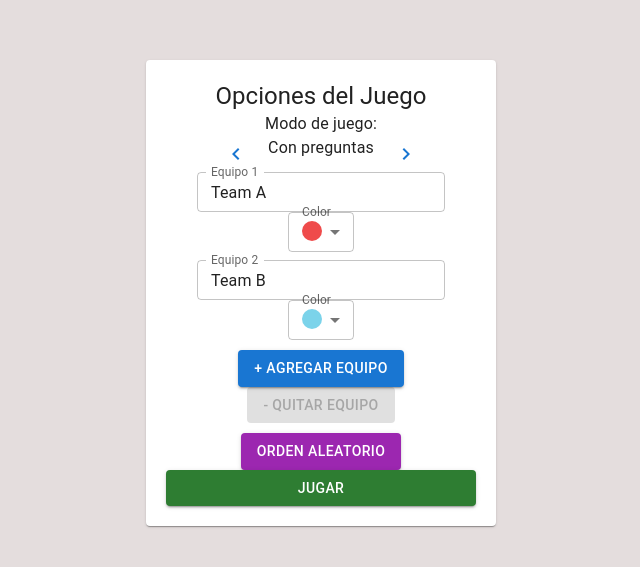
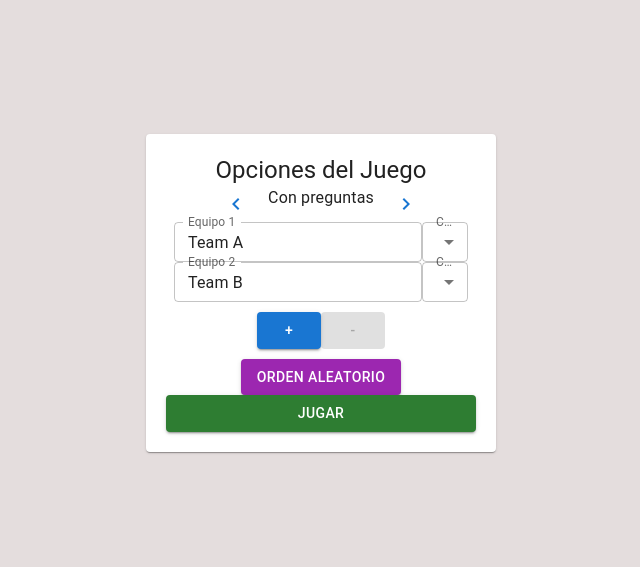
Before and after one commit to georgeif2212/Chain-Triangle-Chess, a React (Vite) app: page /options in a window 1280 px wide. Shown: the part 107-674 px from the top of the page, without its empty margins (319-959 px from the left). Built offline with nearby package versions, Linux system fonts and the light colour scheme.

Commit message:
feat: the options page was modularized to team Selector

```diff
--- a/src/modules/game/pages/Options.jsx
+++ b/src/modules/game/pages/Options.jsx
@@ -4,16 +4,10 @@ import {
   Card,
   Typography,
   Button,
-  TextField,
-  MenuItem,
-  Select,
-  FormControl,
-  InputLabel,
 } from "@mui/material";
 import { ChevronLeft, ChevronRight } from "@mui/icons-material";
+import TeamSelector from "../components/TeamSelector.jsx";
 import "../styles/pages/Options.css";
-
-const colors = ["#EF4B4B", "#7BD3EA", "#A5DD9B", "#FFD966"];
 
 const Options = () => {
   const { state, dispatch } = useContext(GameContext);
@@ -26,10 +20,9 @@ const Options = () => {
   };
 
   const handleTeamChange = (index, key, value) => {
-    const updatedTeams = teams.map((team, i) =>
-      i === index ? { ...team, [key]: value } : team
+    setTeams((prev) =>
+      prev.map((team, i) => (i === index ? { ...team, [key]: value } : team))
     );
-    setTeams(updatedTeams);
   };
 
   const handleAddTeam = () => {
@@ -62,52 +55,24 @@ const Options = () => {
           Opciones del Juego
         </Typography>
 
-        <div>
-          <Typography variant="body1">Modo de juego:</Typography>
-          <div className="options-card-gameMode ">
-            <Button onClick={() => handleGameModeChange(-1)}>
+        <div className="options-card-gameMode">
+          <Button onClick={handleGameModeChange}>
             <ChevronLeft />
           </Button>
           <Typography>{gameMode}</Typography>
-            <Button onClick={() => handleGameModeChange(1)}>
+          <Button onClick={handleGameModeChange}>
             <ChevronRight />
           </Button>
         </div>
-        </div>
 
         {teams.map((team, index) => (
-          <div key={index} className="flex justify-between items-center mb-2">
-            <TextField
-              label={`Equipo ${index + 1}`}
-              value={team.name}
-              onChange={(e) => handleTeamChange(index, "name", e.target.value)}
-              variant="outlined"
-              size="small"
+          <TeamSelector
+            key={index}
+            index={index}
+            team={team}
+            teams={teams}
+            onTeamChange={handleTeamChange}
           />
-            <FormControl size="small">
-              <InputLabel>Color</InputLabel>
-              <Select
-                value={team.color}
-                onChange={(e) =>
-                  handleTeamChange(index, "color", e.target.value)
-                }>
-                {colors.map((color) => (
-                  <MenuItem
-                    key={color}
-                    value={color}
-                    disabled={teams.some((t) => t.color === color)}>
-                    <div
-                      style={{
-                        width: 20,
-                        height: 20,
-                        backgroundColor: color,
-                        borderRadius: "50%",
-                      }}></div>
-                  </MenuItem>
-                ))}
-              </Select>
-            </FormControl>
-          </div>
         ))}
 
         <div className="team-buttons">
@@ -115,14 +80,14 @@ const Options = () => {
             onClick={handleAddTeam}
             disabled={teams.length >= 4}
             variant="contained">
-            + Agregar equipo
+            +
           </Button>
           <Button
             onClick={handleRemoveTeam}
             disabled={teams.length <= 2}
             variant="contained"
             color="error">
-            - Quitar equipo
+            -
           </Button>
         </div>
 
```
Lines whose indentation alone changed are shown as unchanged.
